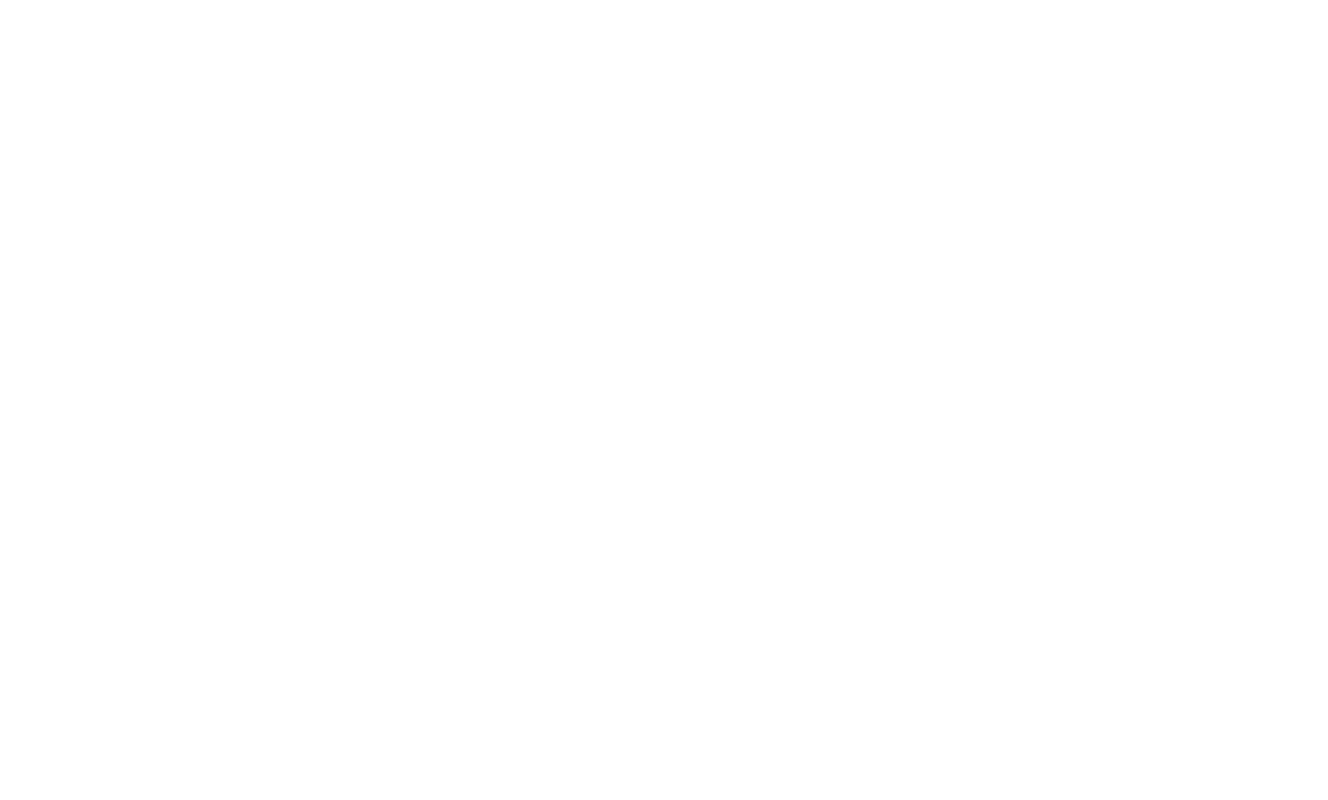
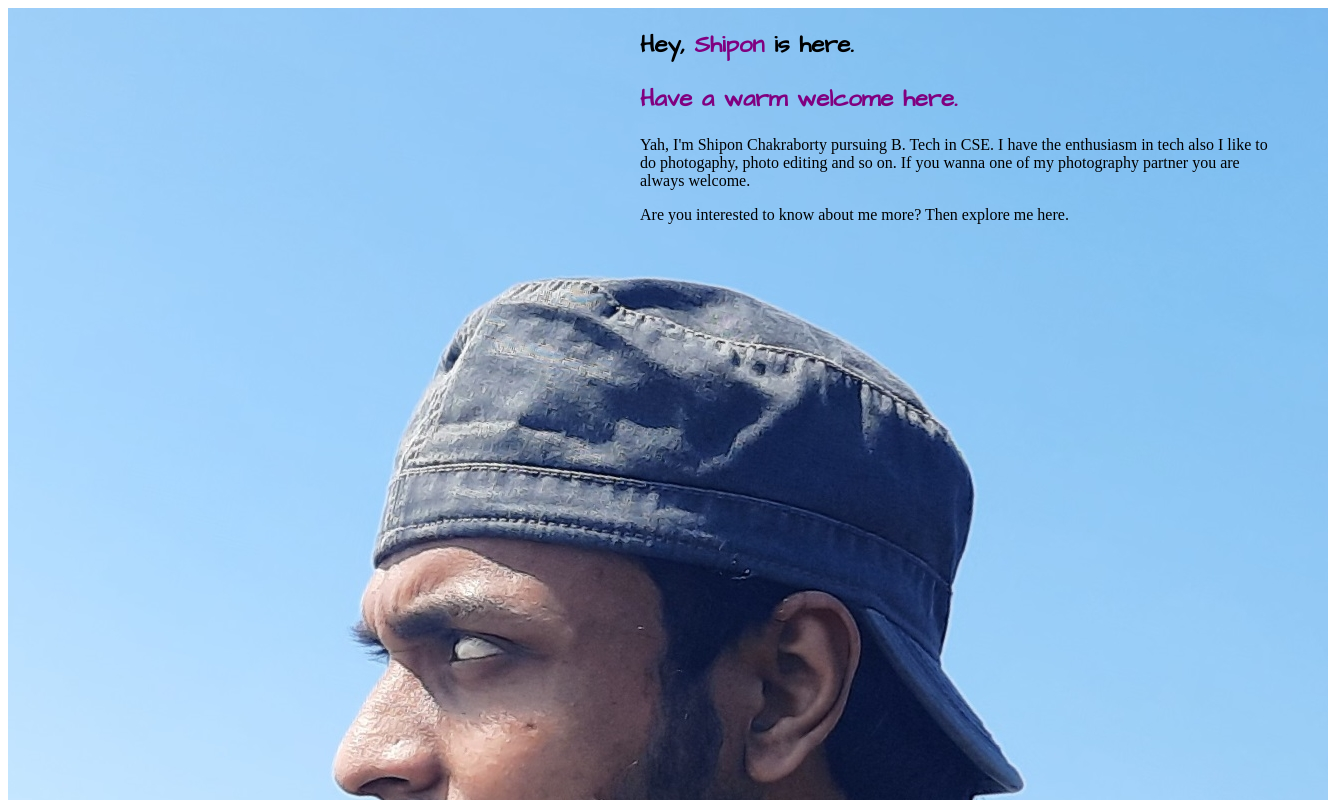
Before and after one commit to Shipon-Chakraborty/ranga-changa-portfolio, a plain HTML site: page index.html in a window 1280 px wide. Shown: the top 800 px of the page, 1328 px wide, since content can reach past the window. Drawn offline with Linux system fonts and the light colour scheme.

Commit message:
pic and text

```diff
--- a/index.html
+++ b/index.html
@@ -1,13 +1,40 @@
 <!DOCTYPE html>
 <html lang="en">
+
 <head>
     <meta charset="UTF-8">
     <meta http-equiv="X-UA-Compatible" content="IE=edge">
     <meta name="viewport" content="width=device-width, initial-scale=1.0">
     <title>Ranga Changa Portfolio</title>
     <link rel="stylesheet" href="style.css">
+    <link rel="preconnect" href="https://fonts.googleapis.com">
+    <link rel="preconnect" href="https://fonts.gstatic.com" crossorigin>
+    <link href="https://fonts.googleapis.com/css2?family=Architects+Daughter&family=Roboto+Mono&display=swap"
+        rel="stylesheet">
 </head>
+
 <body>
+    <section>
+        <div class="equal-width"><img src="20201107_171117.jpg" alt="5%"></div>
+
+
+
+        <div class="equal-width">
+            <h1>
+                Hey, <span class="purple-color">Shipon</span> is here.
+            </h1>
+            <h1>
+                <span class="purple-color">Have a warm welcome here.</span>
+            </h1>
+
+            <p>Yah, I'm Shipon Chakraborty pursuing B. Tech in CSE. I have the enthusiasm in tech also I like to do
+                photogaphy,
+                photo editing and so on. If you wanna one of my photography partner you are always welcome.</p>
+            <p>Are you interested to know about me more? Then explore me here.</p>
+        </div>
+
+    </section>
 
 </body>
+
 </html>
--- a/style.css
+++ b/style.css
@@ -0,0 +1,21 @@
+body{
+    font-family: 'Architects Daughter', cursive;
+}
+
+p{
+    font-family: "Lucida Handwriting";
+}
+.purple-color{
+    color: purple;
+}
+
+section{
+    display: flex;
+}
+
+.equal-width{
+    width: 50%;
+}
+equal-width img{
+    width: 5%;
+}
```
Also changed, not shown: 20201107_171117.jpg (added).
